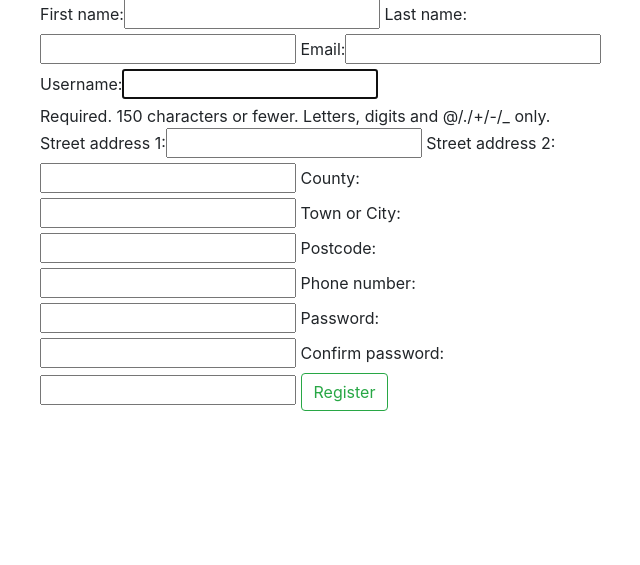
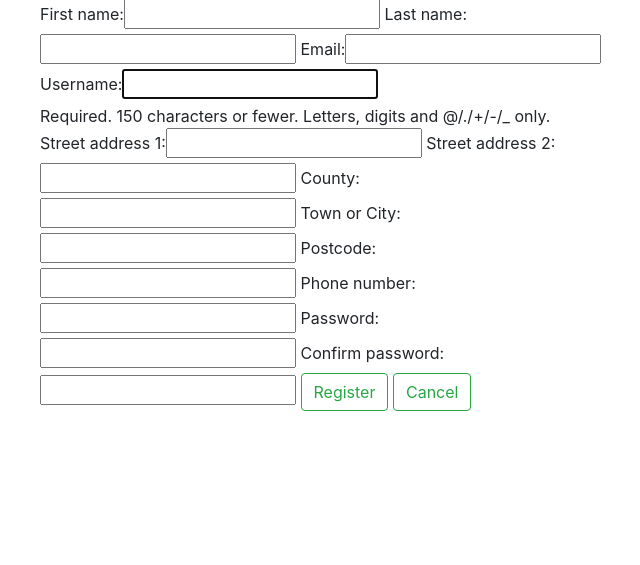
Before and after one commit to Chrisss09/cody-wrestling, a Django app: page /accounts/accounts/registration/ in a window 1280 px wide. Shown: the part 173-738 px from the top of the page, without its empty margins (30-670 px from the left). Run offline with Django 3.2, Linux system fonts and the light colour scheme; some libraries are stand-ins or nearby versions.

Commit message:
Added cancel button

```diff
--- a/accounts/templates/registration.html
+++ b/accounts/templates/registration.html
@@ -11,6 +11,7 @@
             {% csrf_token %}
             {{ registration_form | as_bootstrap }}
             <button class="btn btn-outline-success my-2 my-sm-0" type="submit">Register</button>
+            <a href="{% url 'home' %}" id="cancel" name="cancel" class="btn btn-outline-success my-2 my-sm-0">Cancel</a>
         </form>
     </div>
 </div>
```
